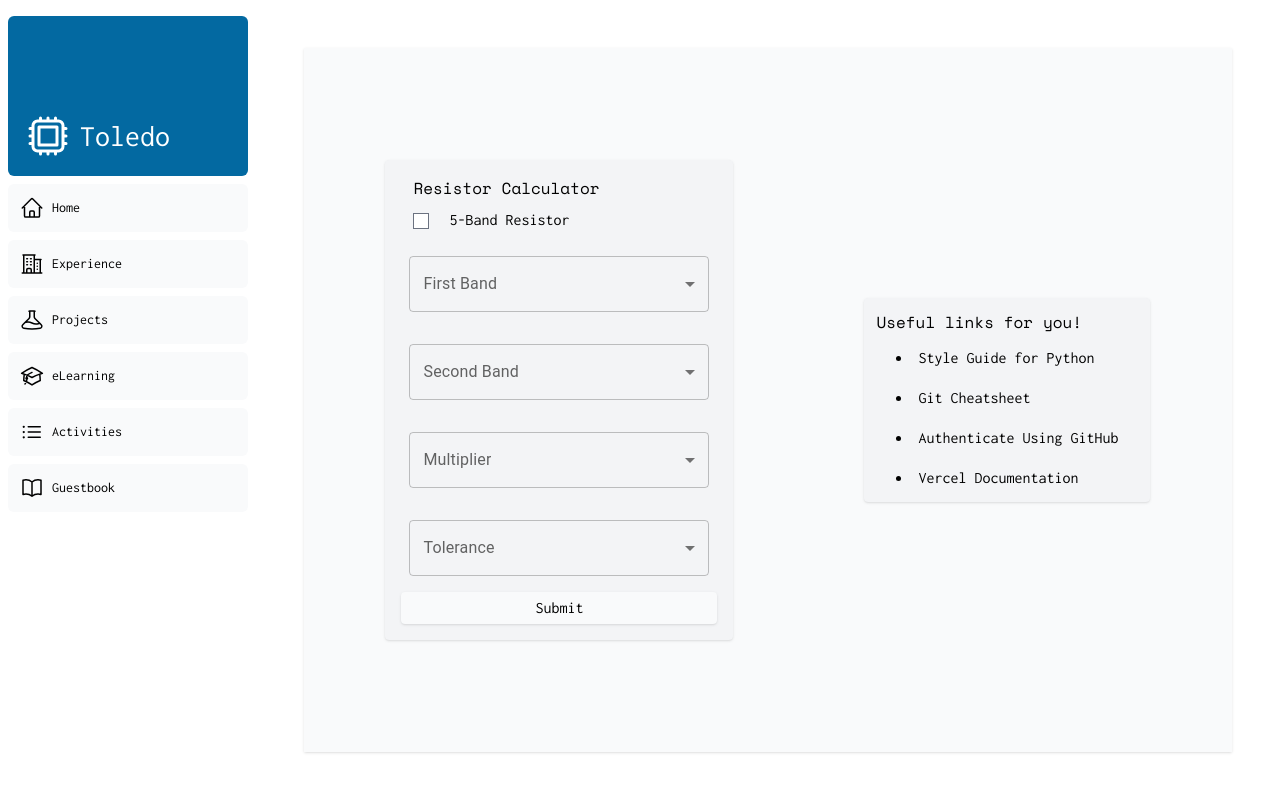
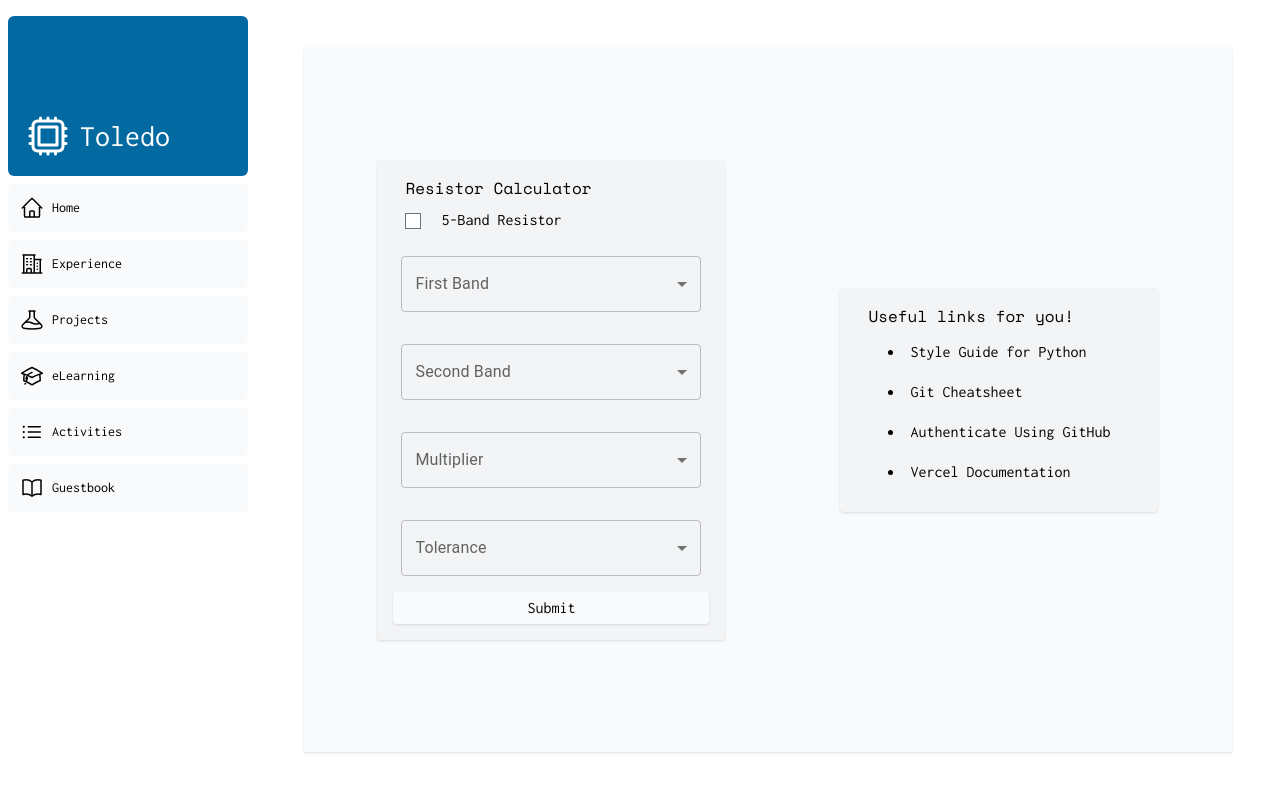
Before and after one commit to Toledo97/portfolio, a Next.js app: page / in a window 1280 px wide. Shown: the top 792 px of the page. Built offline with nearby package versions, Linux system fonts and the light colour scheme; a web font is replaced by a local one.

Commit message:
fixed up styling

```diff
--- a/app/page.tsx
+++ b/app/page.tsx
@@ -22,6 +22,9 @@ export default function Page() {
 
       <div className="flex flex-wrap lg:p-12 p-6 w-full">
         <div className="flex flex-row grow flex-wrap justify-center gap-4 bg-gray-50 shadow p-6 ">
+
+
+
         <ResistorFrom title={formTitle} />
         <LinkCard title={linkTitle} />
 
--- a/app/ui/dashboard/my-cards.tsx
+++ b/app/ui/dashboard/my-cards.tsx
@@ -274,8 +274,8 @@ function CardTempl(title:string, images: ImageData[]) {
 
 export function LinkCard(props: LinkCardProps){
     return (
-        <div className="m-auto overflow-clip shadow rounded bg-gray-100">
-            <h1 className={`${mono.className} mt-3 mx-3`}>{props.title}</h1>
+        <div className="m-auto overflow-clip shadow p-4 rounded bg-gray-100">
+            <h1 className={`${mono.className}  mx-3`}>{props.title}</h1>
 
             <div className=" relative flex p-3 w-full flex-col">
                 <div className=" z-10 flex flex-col flex-wrap gap-4 flex-wrap">
--- a/app/ui/dashboard/my-form.tsx
+++ b/app/ui/dashboard/my-form.tsx
@@ -8,7 +8,6 @@ import Select from '@mui/material/Select';
 import { FormProps } from "@/app/lib/definitions";
 import { mono, inconsolata } from '@/app/ui/fonts';
 import Brightness1Icon from '@mui/icons-material/Brightness1';
-import { spacing } from '@mui/system';
 
 const bands = [
     ["Black", 0], ["Brown", 1], ["Red", 2],
```
